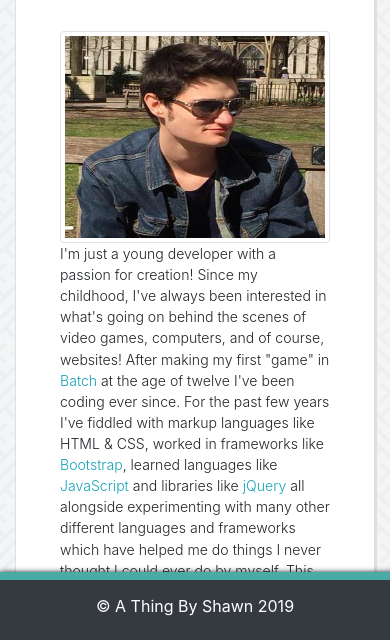
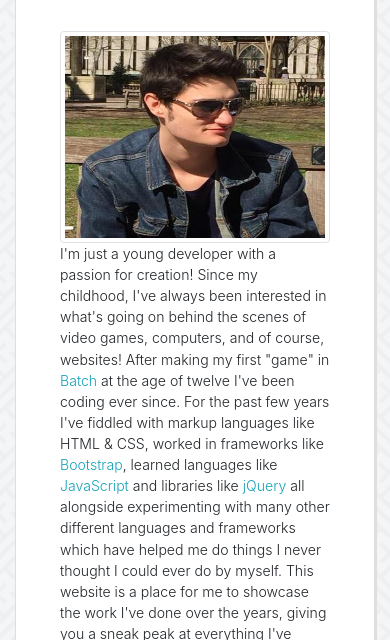
Before and after one commit to IAmShawn98/Bootstrap-Portfolio, a plain HTML site: page index.html in a window 390 px wide. Shown: the part 204-844 px from the top of the page. Drawn offline with nearby package versions, Linux system fonts and the light colour scheme.

Commit message:
Updated the footer on mobile devices so it doesn't take up the screen

```diff
--- a/assets/css/custom.css
+++ b/assets/css/custom.css
@@ -85,6 +85,7 @@ a:hover {
         font-size: 88%;
     }
     .footer {
+        position: relative !important;
         padding: 6px !important;
     }
 }
```
